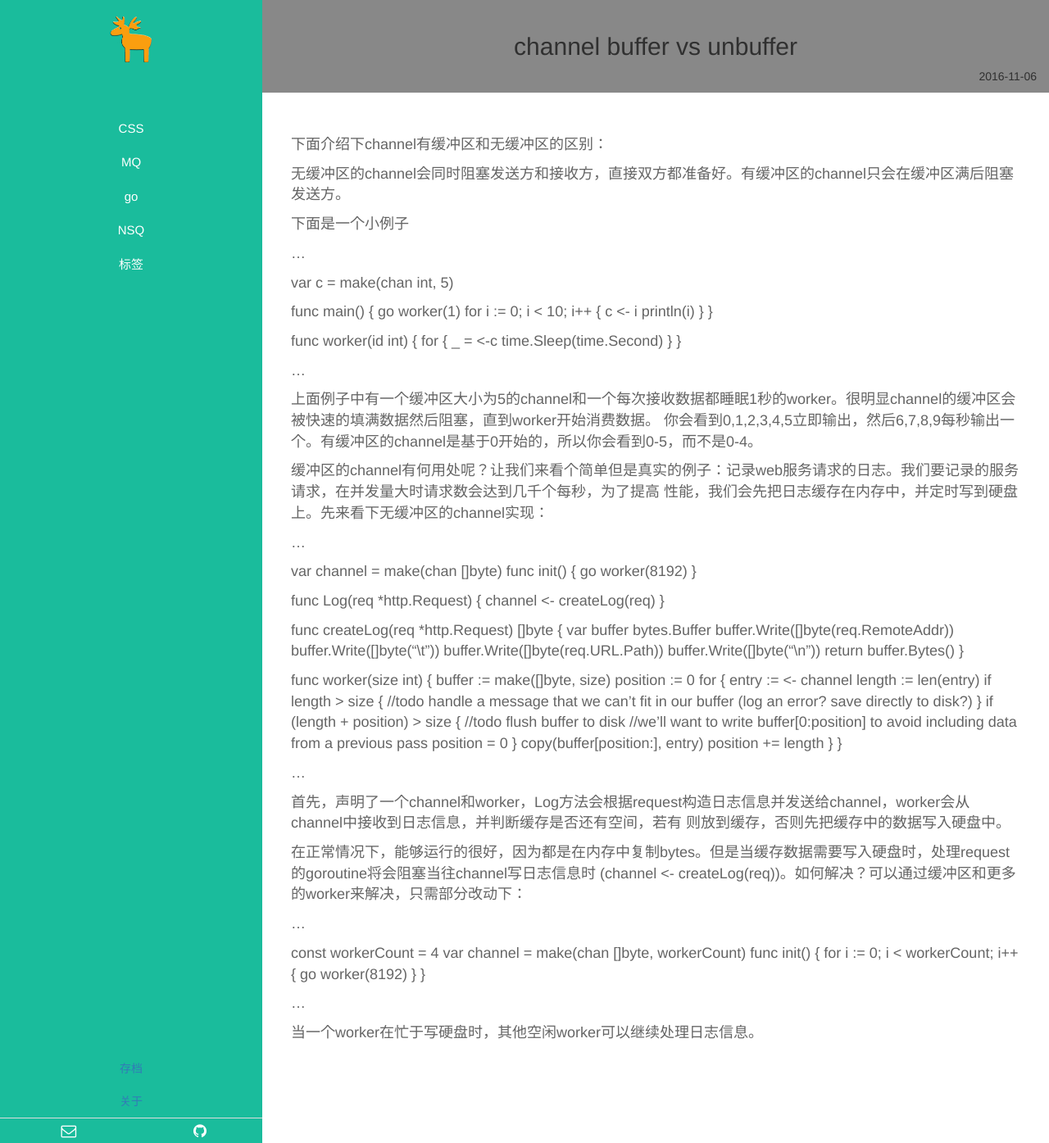
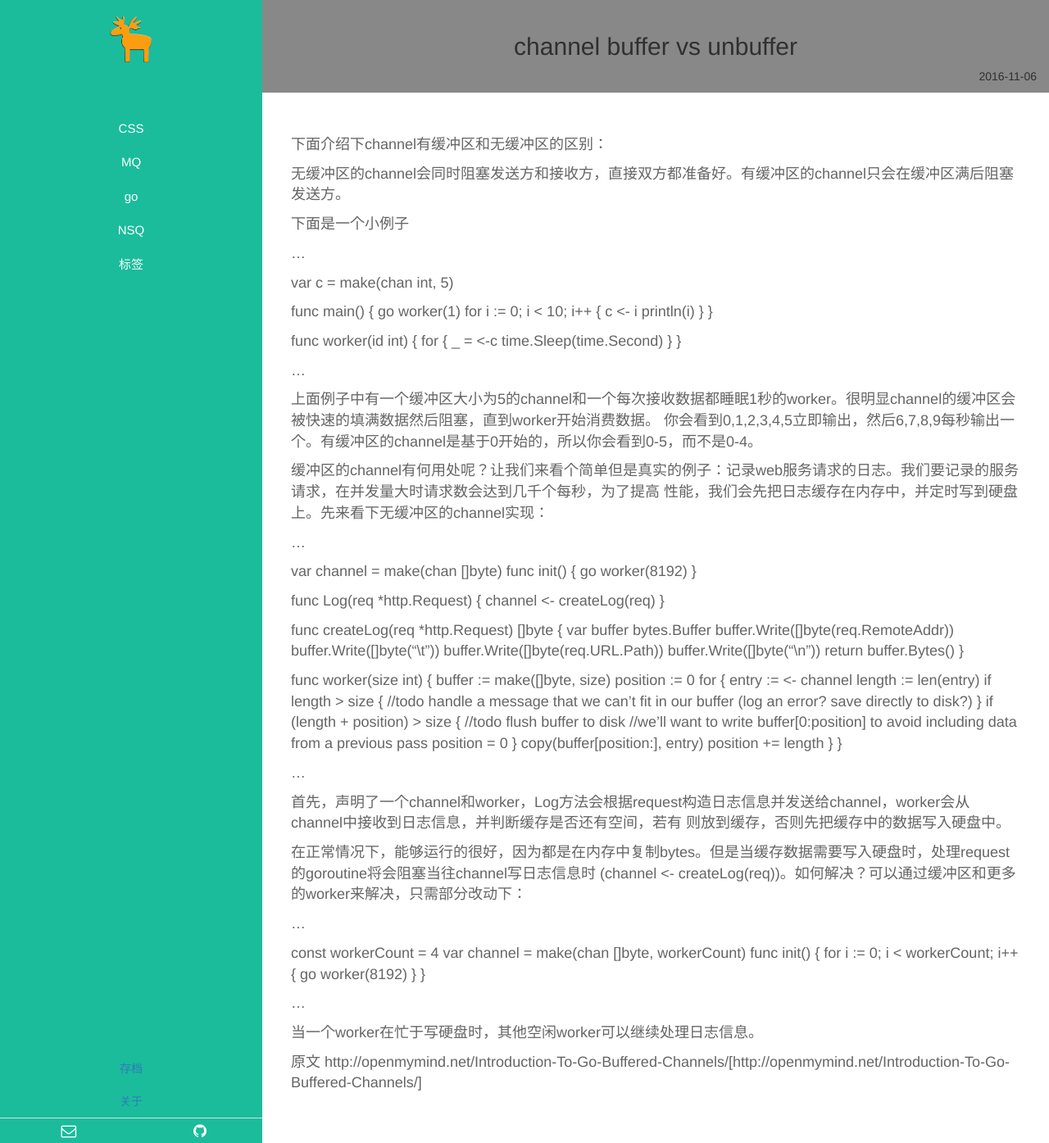
Before and after one commit to wcccode/wcccode.github.io, a Jekyll site: the page built from _posts/go/2016-11-06-go-channel-buffer-vs-unbuffer.md, in a window 1280 px wide. Shown: the whole page at 82% size. Built offline with Jekyll 4.4.1, drawn with Linux system fonts in a browser that asks for light colours.

Commit message:
Update 2016-11-06-go-channel-buffer-vs-unbuffer.md

```diff
--- a/_posts/go/2016-11-06-go-channel-buffer-vs-unbuffer.md
+++ b/_posts/go/2016-11-06-go-channel-buffer-vs-unbuffer.md
@@ -98,3 +98,5 @@ func init() {
 ...
 
 当一个worker在忙于写硬盘时，其他空闲worker可以继续处理日志信息。
+
+原文 http://openmymind.net/Introduction-To-Go-Buffered-Channels/[http://openmymind.net/Introduction-To-Go-Buffered-Channels/]
```
